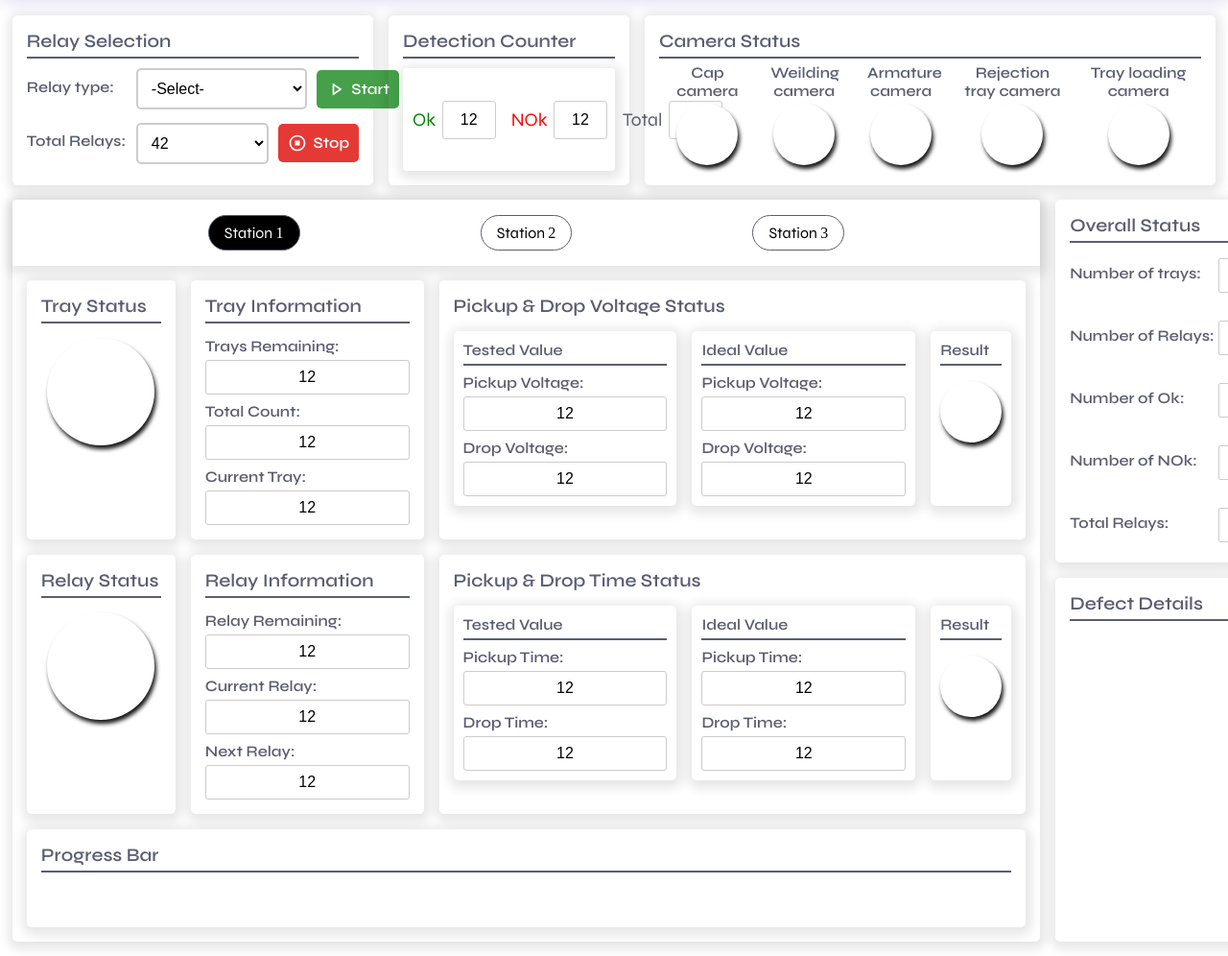
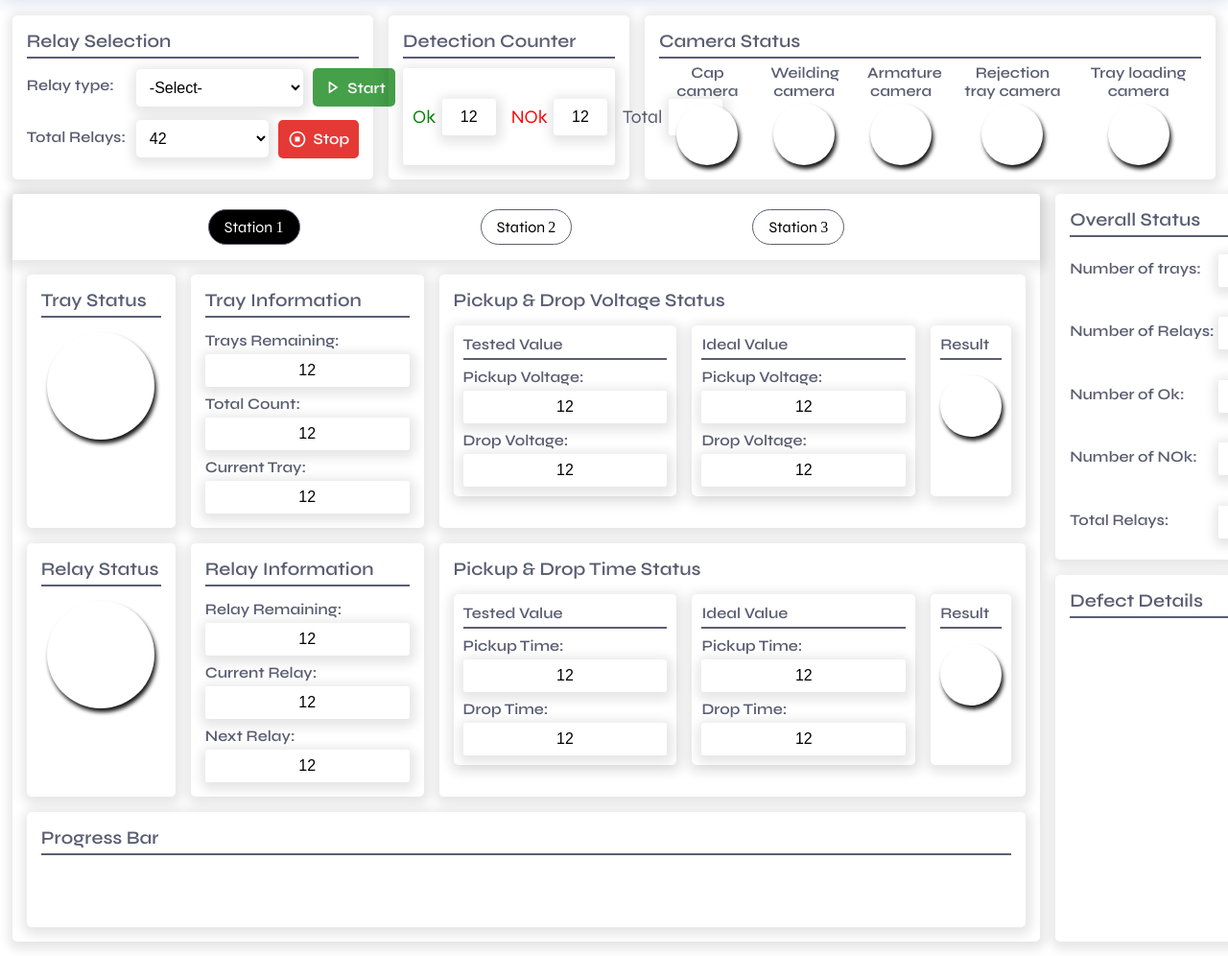
Before and after one commit to pratham1456/R-engg, a Flask app: page / in a window 1280 px wide. Shown: the part 52-1048 px from the top of the page at 96% size. Run offline with Flask 3, Linux system fonts and the light colour scheme; data that the repository does not hold is empty.

Commit message:
Input tag style

```diff
--- a/static/css/style.css
+++ b/static/css/style.css
@@ -390,10 +390,11 @@
   flex-grow: 1;
   padding: 10px;
   font-size: 16px;
-  border: 2px solid #ccc;
+  border: none;
   border-radius: 5px;
   background-color: #fff;
   cursor: pointer;
+  box-shadow: 1px 3px 12px 5px rgba(0, 0, 0, 0.1);
 }
 
 .start-btn {
@@ -442,12 +443,13 @@
 
 .detect-in {
   outline: none;
-  border: 1px solid #ccc;
+  border: none;
   border-radius: 3px;
   width: 3.5rem;
   padding: 10px;
   text-align: center;
   font-size: 1rem;
+  box-shadow: 1px 3px 12px 5px rgba(0, 0, 0, 0.1);
 }
 
 .dc-result label {
@@ -675,16 +677,17 @@
   text-align: left;
 }
 
+
 input.overall-in {
   width: 6rem;
   height: min-content;
-  /* border: none; */
-  border: 1px solid #ccc;
+  border: none;
   padding: 8px;
   text-align: center;
   border-radius: 2px;
   flex-grow: 1;
   font-size: 1rem;
+  box-shadow: 1px 3px 12px 5px rgba(0, 0, 0, 0.1);
 }
 
 .tab {
@@ -821,12 +824,13 @@
 
 #stn-1 input {
   outline: none;
-  border: 1px solid #ccc;
+  border: none;
   border-radius: 3px;
   width: 13.3rem;
   padding: 8px;
   text-align: center;
   font-size: 1rem;
+  box-shadow: 1px 3px 12px 5px rgba(0, 0, 0, 0.1);
 }
 
 .labels-inputs {
```
